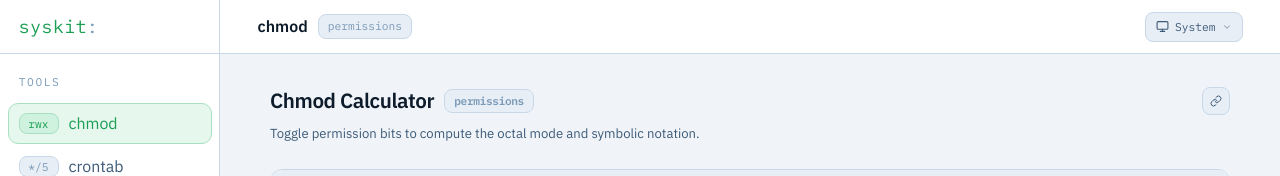
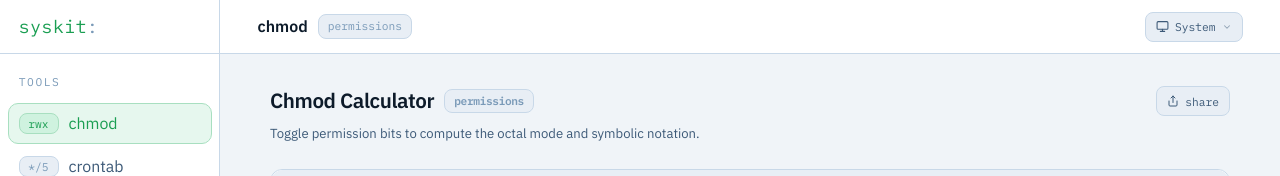
Before and after one commit to atsiom/syskit, a React (Vite) app: page /chmod in a window 1280 px wide. Shown: the top 176 px of the page. Built offline with nearby package versions, Linux system fonts and the light colour scheme.

Commit message:
design improvements

```diff
--- a/src/components/IPInfoMap.jsx
+++ b/src/components/IPInfoMap.jsx
@@ -135,12 +135,10 @@
           {lat && lng && (
             <Card style={{ overflow: "hidden", position: "relative" }} bodyStyle={{ padding: 0 }}>
               <div ref={mapRef} style={{ width: "100%", height: 340 }} />
-              <div style={{ position: "absolute", top: 10, right: 10, display: "flex", flexDirection: "column", gap: 4, zIndex: 10 }}>
-                {[{ label: "+", fn: zoomIn }, { label: "−", fn: zoomOut }].map(({ label, fn }) => (
-                  <button key={label} onClick={fn} style={{ width: 30, height: 30, background: "var(--surface)", border: "1px solid var(--border)", borderRadius: 6, color: "var(--text)", fontFamily: "var(--font-mono)", fontSize: "var(--md)", fontWeight: 700, cursor: "pointer", display: "flex", alignItems: "center", justifyContent: "center", boxShadow: "0 1px 4px rgba(0,0,0,0.3)" }}>
-                    {label}
-                  </button>
-                ))}
+              <div style={{ position: "absolute", top: 10, right: 10, zIndex: 10, display: "flex", flexDirection: "column", background: "var(--surface)", border: "1px solid var(--border-2)", borderRadius: 14, overflow: "hidden", boxShadow: "0 2px 8px rgba(0,0,0,0.35)" }}>
+                <button onClick={zoomIn}  style={{ width: 36, height: 36, background: "transparent", border: "none", color: "var(--text)", fontFamily: "var(--font-mono)", fontSize: "var(--lg)", fontWeight: 700, cursor: "pointer", display: "flex", alignItems: "center", justifyContent: "center" }}>+</button>
+                <div style={{ height: 1, background: "var(--border-2)", margin: "0 6px" }} />
+                <button onClick={zoomOut} style={{ width: 36, height: 36, background: "transparent", border: "none", color: "var(--text)", fontFamily: "var(--font-mono)", fontSize: "var(--lg)", fontWeight: 700, cursor: "pointer", display: "flex", alignItems: "center", justifyContent: "center" }}>−</button>
               </div>
             </Card>
           )}
--- a/src/components/shared/index.jsx
+++ b/src/components/shared/index.jsx
@@ -156,10 +156,9 @@
     <div ref={ref} style={{ position: "relative", flexShrink: 0 }}>
       <button
         onClick={() => setOpen((v) => !v)}
-        title="Share"
         style={{
-          display: "flex", alignItems: "center", justifyContent: "center",
-          width: 28, height: 28,
+          display: "flex", alignItems: "center", gap: 6,
+          padding: "5px 10px", height: 30,
           background: open || copied ? "var(--green-bg)" : "var(--surface-2)",
           border: `1px solid ${open || copied ? "var(--green-dim)" : "var(--border)"}`,
           color: open || copied ? "var(--green)" : "var(--text-muted)",
@@ -168,8 +167,11 @@
       >
         {copied
           ? <svg width="12" height="12" viewBox="0 0 24 24" fill="none" stroke="currentColor" strokeWidth="2.5" strokeLinecap="round" strokeLinejoin="round"><polyline points="20 6 9 17 4 12"/></svg>
-          : <svg width="12" height="12" viewBox="0 0 24 24" fill="none" stroke="currentColor" strokeWidth="2" strokeLinecap="round" strokeLinejoin="round"><path d="M10 13a5 5 0 0 0 7.54.54l3-3a5 5 0 0 0-7.07-7.07l-1.72 1.71"/><path d="M14 11a5 5 0 0 0-7.54-.54l-3 3a5 5 0 0 0 7.07 7.07l1.71-1.71"/></svg>
+          : <svg width="12" height="12" viewBox="0 0 24 24" fill="none" stroke="currentColor" strokeWidth="2" strokeLinecap="round" strokeLinejoin="round"><path d="M4 12v8a2 2 0 0 0 2 2h12a2 2 0 0 0 2-2v-8"/><polyline points="16 6 12 2 8 6"/><line x1="12" y1="2" x2="12" y2="15"/></svg>
         }
+        <span style={{ fontFamily: "var(--font-mono)", fontSize: "var(--xs)" }}>
+          {copied ? "copied!" : "share"}
+        </span>
       </button>
 
       {open && (
--- a/src/styles/global.css
+++ b/src/styles/global.css
@@ -145,7 +145,9 @@
   font-size: var(--base);
 }
 
-button { cursor: pointer; font-family: var(--font-sans); }
+button { cursor: pointer; font-family: var(--font-sans); transition: filter 0.13s; will-change: filter; }
+button:not(:disabled):hover { filter: brightness(1.18); }
+button:disabled { cursor: not-allowed; }
 
 ::-webkit-scrollbar { width: 6px; height: 6px; }
 ::-webkit-scrollbar-track { background: var(--surface); }
```
